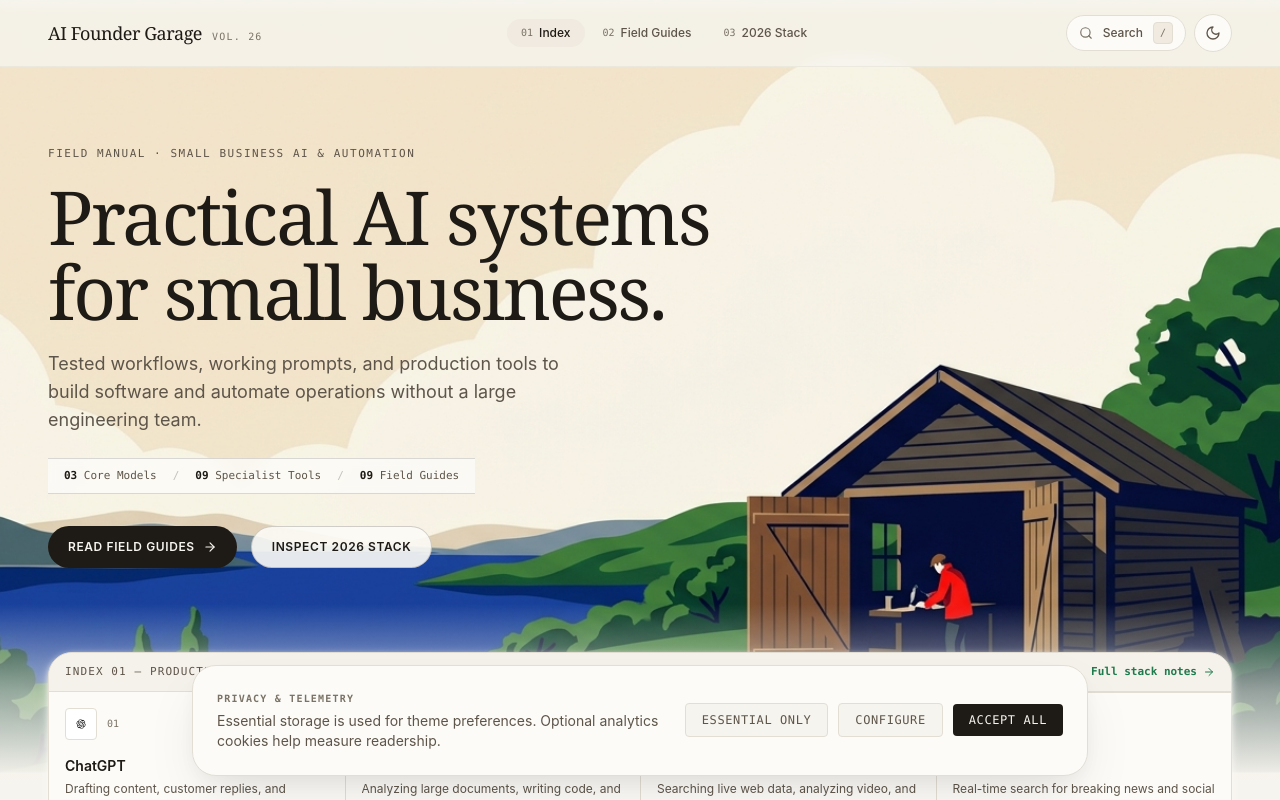
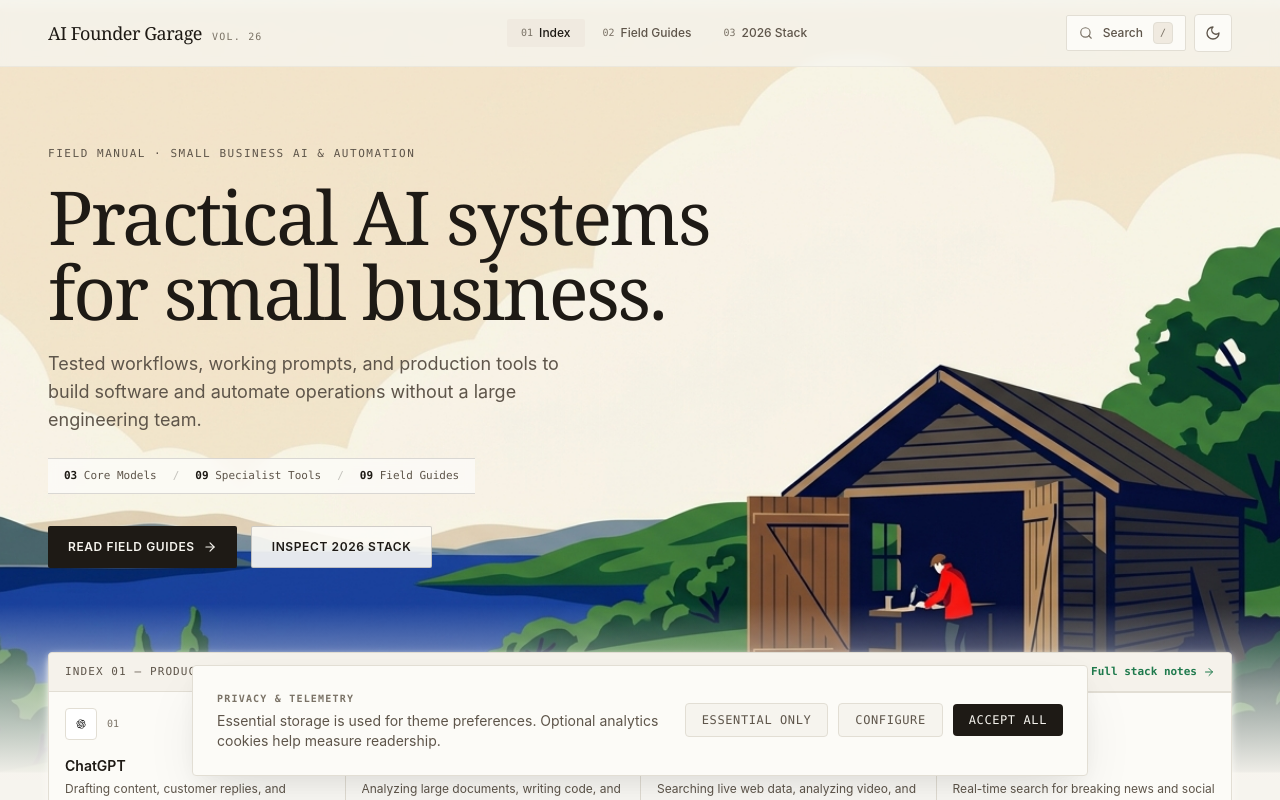
Before and after one commit to Monyanzi/Monyanzi, a React (Vite) app: page / in a window 1280 px wide. Shown: the top 800 px of the page. Built offline with nearby package versions, Linux system fonts and the light colour scheme; no server answers.

Commit message:
style: tighten radius token and neutralise jacarta accent

```diff
--- a/src/index.css
+++ b/src/index.css
@@ -26,8 +26,7 @@
     /* Forest Green */
     --accent-light: 150 50% 90%;
     --accent-foreground: 0 0% 100%;
-    --jacarta: 260 42% 35%;
-    /* Rich Plum/Purple */
+    --jacarta: 28 28% 32%;
     --gold: 38 75% 55%;
     /* Warm Amber/Gold — secondary accent */
     --gold-light: 38 60% 92%;
@@ -35,14 +34,14 @@
     /* Structural */
     --border: 40 20% 86%;
     --border-strong: 0 0% 72%;
-    --ring: 260 42% 35%;
+    --ring: 28 28% 32%;
 
     /* Alias tokens for shadcn compat */
     --card: 40 50% 98%;
     --card-foreground: 0 0% 10%;
     --popover: 0 0% 100%;
     --popover-foreground: 0 0% 10%;
-    --primary: 260 42% 35%;
+    --primary: 28 28% 32%;
     --primary-foreground: 0 0% 100%;
     --secondary: 0 0% 96%;
     --secondary-foreground: 0 0% 10%;
@@ -51,7 +50,7 @@
     --destructive: 0 72% 51%;
     --destructive-foreground: 0 0% 100%;
     --input: 0 0% 96%;
-    --radius: 1.5rem;
+    --radius: 0.25rem;
 
     /* Layout */
     --container-max: 1360px;
@@ -91,7 +90,7 @@
     --accent: 150 65% 42%;
     --accent-light: 150 40% 18%;
     --accent-foreground: 0 0% 100%;
-    --jacarta: 260 60% 70%;
+    --jacarta: 30 24% 72%;
     --gold: 38 80% 60%;
     --gold-light: 38 40% 20%;
 
--- a/tailwind.config.ts
+++ b/tailwind.config.ts
@@ -76,8 +76,6 @@ export default {
         },
       },
       borderRadius: {
-        "4xl": "2rem",
-        "5xl": "2.5rem",
         lg: "var(--radius)",
         md: "calc(var(--radius) - 2px)",
         sm: "calc(var(--radius) - 4px)",
```
